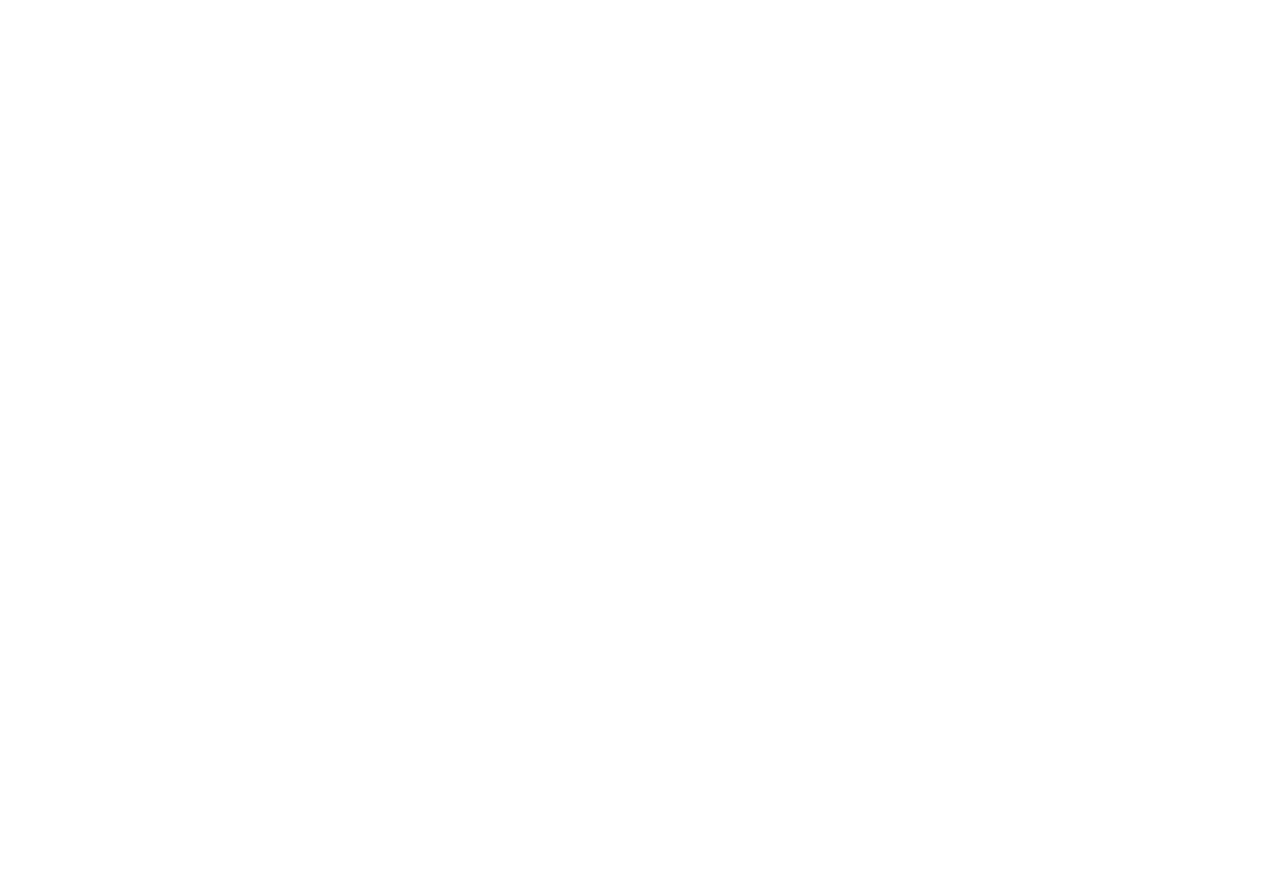
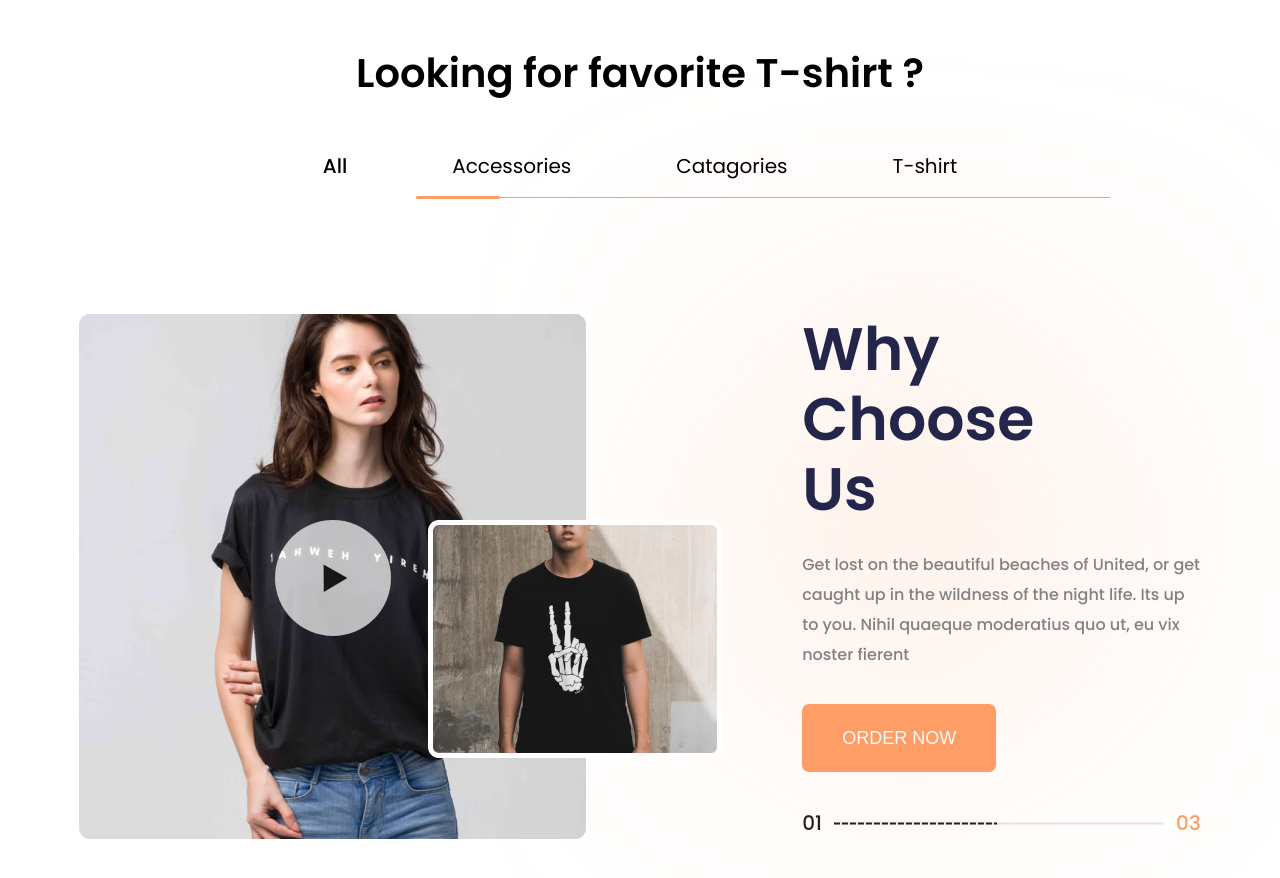
Before and after one commit to Marcus20119/lp_e-commerce, a React (Create React App) app: page / in a window 1280 px wide. Shown: the part 2120-2998 px from the top of the page. Before the commit the page ends 2197 px from the top, so only its background shows below. Built offline with nearby package versions, Linux system fonts and the light colour scheme.

Commit message:
release frame4

```diff
--- /dev/null
+++ b/src/components/Frame4/BodySection/BodySection.module.scss
@@ -0,0 +1,121 @@
+.bodyWrap {
+  position: relative;
+  flex: 1;
+  margin-left: auto;
+  margin-right: auto;
+  width: 85%;
+}
+.blurShape {
+  position: absolute;
+  width: 141px;
+  height: 182px;
+  left: 720px;
+  top: 120px;
+  background: var(--primary-color);
+  filter: blur(150px);
+}
+.bodyContent {
+  position: absolute;
+  top: 0;
+  right: 0;
+  bottom: 0;
+  left: 0;
+  display: flex;
+  justify-content: center;
+  align-items: center;
+  gap: 216px;
+
+  &Left {
+    position: relative;
+    height: 100%;
+
+    &Video {
+      position: relative;
+      height: 100%;
+      cursor: pointer;
+
+      &Img {
+        position: absolute;
+        top: 0;
+        left: 0;
+        border-radius: 12px;
+      }
+
+      &Icon {
+        position: absolute;
+        top: 50%;
+        left: 50%;
+        transform: translate(-50%, -50%);
+        display: flex;
+        justify-content: center;
+        align-items: center;
+        width: 116px;
+        height: 116px;
+        background: rgba(255, 255, 255, 0.7);
+        border-radius: 50%;
+        z-index: 20;
+      }
+      &Img:hover,
+      &Icon:hover + &Img {
+        z-index: 10;
+        box-shadow: 0 0 100px rgba(218, 138, 92, 0.3);
+      }
+    }
+    &Pic {
+      position: absolute;
+      top: 206px;
+      left: 349px;
+    }
+    &Pic:hover {
+      z-index: 10;
+      box-shadow: 0 0 100px rgba(218, 138, 92, 0.3);
+      cursor: pointer;
+    }
+  }
+  &Right {
+    flex: 1;
+    display: flex;
+    flex-direction: column;
+    align-items: flex-start;
+    height: 100%;
+
+    &Title {
+      width: 70%;
+      font-weight: 600;
+      font-size: 60px;
+      line-height: 70px;
+      color: #23254b;
+      margin-bottom: 26px;
+    }
+    &Description {
+      font-weight: 500;
+      font-size: 16px;
+      line-height: 30px;
+      color: #828282;
+      margin-bottom: 34px;
+    }
+    &UnderLine {
+      margin-top: auto;
+      display: inline-flex;
+      justify-content: flex-start;
+      align-items: center;
+      margin-bottom: 4px;
+      gap: 12px;
+
+      font-weight: 500;
+      font-size: 20px;
+      line-height: 30px;
+      &Start {
+        color: #222222;
+      }
+      &Dash {
+        display: flex;
+        justify-content: center;
+        align-items: center;
+      }
+      &End {
+        color: #fe9e66;
+      }
+    }
+  }
+}
--- /dev/null
+++ b/src/components/Frame4/BodySection/index.jsx
@@ -0,0 +1,81 @@
+import PrimaryButton from '~/components/common/PrimaryButton';
+import styles from './BodySection.module.scss';
+
+const BodySection = () => {
+  return (
+    <div className={styles.bodyWrap}>
+      <div className={styles.blurShape}></div>
+      <div className={styles.bodyContent}>
+        <div className={styles.bodyContentLeft}>
+          <div className={styles.bodyContentLeftVideo}>
+            <img src="/frame4-pic1.png" alt="frame4 pic1" />
+            <div className={styles.bodyContentLeftVideoIcon}>
+              <svg
+                width="28"
+                height="28"
+                viewBox="0 0 19 28"
+                fill="none"
+                xmlns="http://www.w3.org/2000/svg">
+                <path
+                  d="M24.0072 13.9997L0.287907 27.9284L0.0849303 0.42251L24.0072 13.9997Z"
+                  fill="#171717"
+                />
+              </svg>
+            </div>
+            <img
+              className={styles.bodyContentLeftVideoImg}
+              src="/frame4-pic1.png"
+              alt="frame4 pic1"
+            />
+          </div>
+          <img
+            className={styles.bodyContentLeftPic}
+            src="/frame4-pic2.png"
+            alt="frame4 pic2"
+          />
+        </div>
+        <div className={styles.bodyContentRight}>
+          <h3 className={styles.bodyContentRightTitle}>Why Choose Us</h3>
+          <p className={styles.bodyContentRightDescription}>
+            Get lost on the beautiful beaches of United, or get caught up in the
+            wildness of the night life. Its up to you. Nihil quaeque moderatius
+            quo ut, eu vix noster fierent{' '}
+          </p>
+          <PrimaryButton widthType="fit" style={{ borderRadius: '7px' }}>
+            ORDER NOW
+          </PrimaryButton>
+          <div className={styles.bodyContentRightUnderLine}>
+            <span className={styles.bodyContentRightUnderLineStart}>01</span>
+            <div className={styles.bodyContentRightUnderLineDash}>
+              <svg
+                width="330"
+                height="3"
+                viewBox="0 0 330 3"
+                fill="none"
+                xmlns="http://www.w3.org/2000/svg">
+                <path
+                  d="M1 1.5H328.5"
+                  stroke="#E4E2E3"
+                  strokeWidth="2"
+                  strokeLinecap="square"
+                  strokeLinejoin="round"
+                />
+                <path
+                  d="M1 1.5H162"
+                  stroke="#222222"
+                  strokeWidth="2"
+                  strokeLinecap="square"
+                  strokeLinejoin="round"
+                  strokeDasharray="4 4"
+                />
+              </svg>
+            </div>
+            <span className={styles.bodyContentRightUnderLineEnd}>03</span>
+          </div>
+        </div>
+      </div>
+    </div>
+  );
+};
+
+export default BodySection;
--- /dev/null
+++ b/src/components/Frame4/Frame4.module.scss
@@ -0,0 +1,13 @@
+.frame4 {
+  position: relative;
+  display: flex;
+  flex-direction: column;
+  justify-content: center;
+  align-items: center;
+  gap: 116px;
+  width: 100%;
+  height: 784px;
+  margin-left: auto;
+  margin-right: auto;
+  margin-bottom: 157px;
+}
--- /dev/null
+++ b/src/components/Frame4/HeaderSection/HeaderSection.module.scss
@@ -0,0 +1,56 @@
+.headerWrap {
+  position: relative;
+  display: flex;
+  flex-direction: column;
+  justify-content: center;
+  align-items: center;
+  gap: 46px;
+  width: 100%;
+}
+.headerTitle {
+  font-weight: 600;
+  font-size: 40px;
+  line-height: 30px;
+  color: black;
+}
+.headerNavbar {
+  position: relative;
+  display: flex;
+  justify-content: center;
+  align-items: center;
+  width: 100%;
+
+  &Tabs {
+    display: inline-flex;
+    justify-content: center;
+    align-items: center;
+    gap: 45px;
+  }
+  &Tab {
+    font-weight: 400;
+    font-size: 20px;
+    line-height: 28px;
+    padding: 18px 30px;
+    cursor: pointer;
+  }
+  &Tab:hover {
+    opacity: 0.8;
+    transform: translateY(-2%);
+  }
+  &TabActive {
+    font-weight: 500;
+  }
+  &GrayLine {
+    position: absolute;
+    bottom: 0;
+    height: 1px;
+    background-color: #b3b3b3;
+  }
+  &OrangeLine {
+    position: absolute;
+    bottom: -1px;
+    height: 3px;
+    background-color: var(--primary-color);
+    border-radius: 2px;
+  }
+}
--- /dev/null
+++ b/src/components/Frame4/HeaderSection/index.jsx
@@ -0,0 +1,63 @@
+import clsx from 'clsx';
+import { useLayoutEffect, useRef, useState } from 'react';
+import styles from './HeaderSection.module.scss';
+
+const navList = ['All', 'Accessories', 'Catagories', 'T-shirt'];
+
+const HeaderSection = () => {
+  const [currentTabIndex, setCurrentTabIndex] = useState(0);
+  const [mainCoords, setMainCoords] = useState();
+  const [tabCoords, setTabCoords] = useState();
+  console.log('tabCoords', tabCoords);
+  const mainRef = useRef();
+
+  useLayoutEffect(() => {
+    if (mainRef.current) {
+      const firstChild = mainRef.current.firstChild;
+      setMainCoords(mainRef.current.getBoundingClientRect());
+      setTabCoords(firstChild.getBoundingClientRect());
+      setMainCoords({ left: 415.88751220703125, width: 694.6124877929688 });
+      setTabCoords({ left: 415.88751220703125, width: 84.5 });
+    }
+  }, [mainRef]);
+  return (
+    <div className={styles.headerWrap}>
+      <h2 className={styles.headerTitle}>Looking for favorite T-shirt ?</h2>
+      <div className={styles.headerNavbar}>
+        <div ref={mainRef} className={styles.headerNavbarTabs}>
+          {navList.map((navItem, index) => (
+            <span
+              key={`frame4NavbarTab${navItem}`}
+              className={clsx(styles.headerNavbarTab, {
+                [styles.headerNavbarTabActive]: currentTabIndex === index,
+              })}
+              onClick={e => {
+                setCurrentTabIndex(index);
+                setTabCoords(e.target.getBoundingClientRect());
+              }}>
+              {navItem}
+            </span>
+          ))}
+        </div>
+        {mainCoords && (
+          <div
+            className={styles.headerNavbarGrayLine}
+            style={{
+              left: mainCoords.left - 31,
+              width: mainCoords.width,
+            }}></div>
+        )}
+        {tabCoords && (
+          <div
+            className={styles.headerNavbarOrangeLine}
+            style={{
+              left: tabCoords.left - 31,
+              width: tabCoords.width,
+            }}></div>
+        )}
+      </div>
+    </div>
+  );
+};
+
+export default HeaderSection;
--- a/src/components/Frame4/index.jsx
+++ b/src/components/Frame4/index.jsx
@@ -1,5 +1,14 @@
+import BodySection from './BodySection';
+import styles from './Frame4.module.scss';
+import HeaderSection from './HeaderSection';
+
 const Frame4 = () => {
-  return <div></div>;
+  return (
+    <div className={styles.frame4}>
+      <HeaderSection />
+      <BodySection />
+    </div>
+  );
 };
 
 export default Frame4;
```
Also changed, not shown: public/frame4-pic1.png (added), public/frame4-pic2.png (added).
